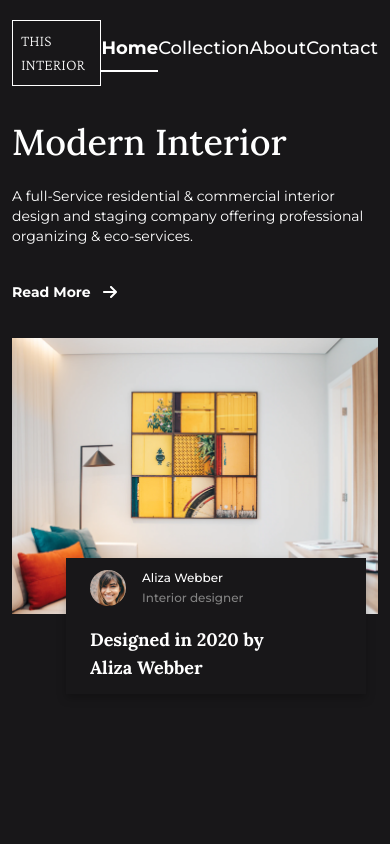
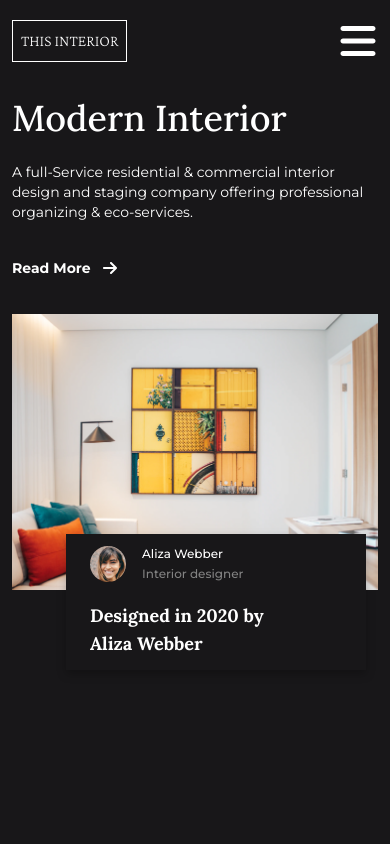
Before and after one commit to farhaan-mukarram/dev-challenges-interior-consultant, a React (Vite) app: page / in a window 390 px wide. Shown: the top 844 px of the page. Built offline with nearby package versions, Linux system fonts and the light colour scheme.

Commit message:
feat: add mobile navigation menu

```diff
--- a/src/components/Main/index.tsx
+++ b/src/components/Main/index.tsx
@@ -4,7 +4,7 @@ import rightArrow from "../../assets/rightArrow.svg";
 
 const Main = () => {
   return (
-    <div className="flex flex-col min-h-screen text-white lg:flex-row lg:items-center lg:justify-between ">
+    <div className="z-0 flex flex-col min-h-screen text-white lg:flex-row lg:items-center lg:justify-between">
       <div className="space-y-9 lg:space-y-12 basis-1/3 my-9 lg:my-0">
         <div className="space-y-6 lg:space-y-10">
           <h2 className="text-4xl font-medium lg:text-5xl font-lora">
--- /dev/null
+++ b/src/components/Navbar/DesktopToolbar.tsx
@@ -0,0 +1,28 @@
+import { type FunctionComponent } from "react";
+
+import { type NavbarLink } from "./types";
+
+interface Props {
+  navbarLinks: NavbarLink[];
+}
+
+const DesktopToolbar: FunctionComponent<Props> = ({ navbarLinks }) => {
+  return (
+    <ul className="items-center justify-between hidden text-lg text-white lg:flex basis-1/3">
+      {navbarLinks.map(({ text, isActive }) => (
+        <li
+          key={text}
+          className={`transition ease-in capitalize pb-2 border-b-2 cursor-pointer relative ${
+            isActive
+              ? "font-bold border-white"
+              : "font-medium border-[#181719] hover:border-white"
+          }`}
+        >
+          <a href="#">{text}</a>
+        </li>
+      ))}
+    </ul>
+  );
+};
+
+export default DesktopToolbar;
--- /dev/null
+++ b/src/components/Navbar/MobileNavMenu.tsx
@@ -0,0 +1,57 @@
+import { type FunctionComponent, useState, useEffect } from "react";
+
+import hamburgerMenu from "../../assets/hamburgerMenu.svg";
+import crossIcon from "../../assets/crossIcon.svg";
+
+import { type NavbarLink } from "./types";
+
+interface Props {
+  navbarLinks: NavbarLink[];
+}
+
+const MobileNavMenu: FunctionComponent<Props> = ({ navbarLinks }) => {
+  const [isMobileNavMenuOpen, setIsMobileNavMenuOpen] = useState(false);
+
+  useEffect(() => {
+    const body = document.querySelector("body") as HTMLBodyElement;
+
+    if (isMobileNavMenuOpen) body.style.overflow = "hidden";
+    else body.style.overflow = "";
+  }, [isMobileNavMenuOpen]);
+
+  return (
+    <>
+      <img
+        src={isMobileNavMenuOpen ? crossIcon : hamburgerMenu}
+        alt={
+          isMobileNavMenuOpen
+            ? "close-hamburger-menu-icon"
+            : "open-mobile-hamburger-menu-icon"
+        }
+        className="z-50 block w-10 h-10 cursor-pointer lg:hidden"
+        onClick={() => setIsMobileNavMenuOpen((prevOpen) => !prevOpen)}
+      />
+
+      <ul
+        className={`fixed top-0 right-0 flex flex-col items-center text-lg text-white bg-[#181719] h-screen justify-center z-40 space-y-6 transition-all ease-in-out duration-300 overflow-hidden ${
+          isMobileNavMenuOpen ? "w-full" : "w-0"
+        }`}
+      >
+        {navbarLinks.map(({ text, isActive }) => (
+          <li
+            key={text}
+            className={`transition ease-in capitalize pb-2 border-b-2 cursor-pointer relative ${
+              isActive
+                ? "font-bold border-white"
+                : "font-medium border-[#181719] hover:border-white"
+            }`}
+          >
+            <a href="#">{text}</a>
+          </li>
+        ))}
+      </ul>
+    </>
+  );
+};
+
+export default MobileNavMenu;
--- a/src/components/Navbar/index.tsx
+++ b/src/components/Navbar/index.tsx
@@ -1,3 +1,6 @@
+import DesktopToolbar from "./DesktopToolbar";
+import MobileToolbar from "./MobileNavMenu";
+
 const Navbar = () => {
   const navbarLinks = [
     { text: "home", isActive: true },
@@ -12,20 +15,9 @@ const Navbar = () => {
         This Interior
       </div>
 
-      <ul className="flex items-center justify-between text-lg text-white basis-1/3">
-        {navbarLinks.map(({ text, isActive }) => (
-          <li
-            key={text}
-            className={`transition ease-in capitalize pb-2 border-b-2 cursor-pointer relative ${
-              isActive
-                ? "font-bold border-white"
-                : "font-medium border-[#181719] hover:border-white"
-            }`}
-          >
-            <a href="#">{text}</a>
-          </li>
-        ))}
-      </ul>
+      <DesktopToolbar navbarLinks={navbarLinks} />
+
+      <MobileToolbar navbarLinks={navbarLinks} />
     </nav>
   );
 };
--- /dev/null
+++ b/src/components/Navbar/types.ts
@@ -0,0 +1,4 @@
+export type NavbarLink = {
+  text: string;
+  isActive: boolean;
+};
```
Also changed, not shown: src/assets/crossIcon.svg (added), src/assets/hamburgerMenu.svg (added).
